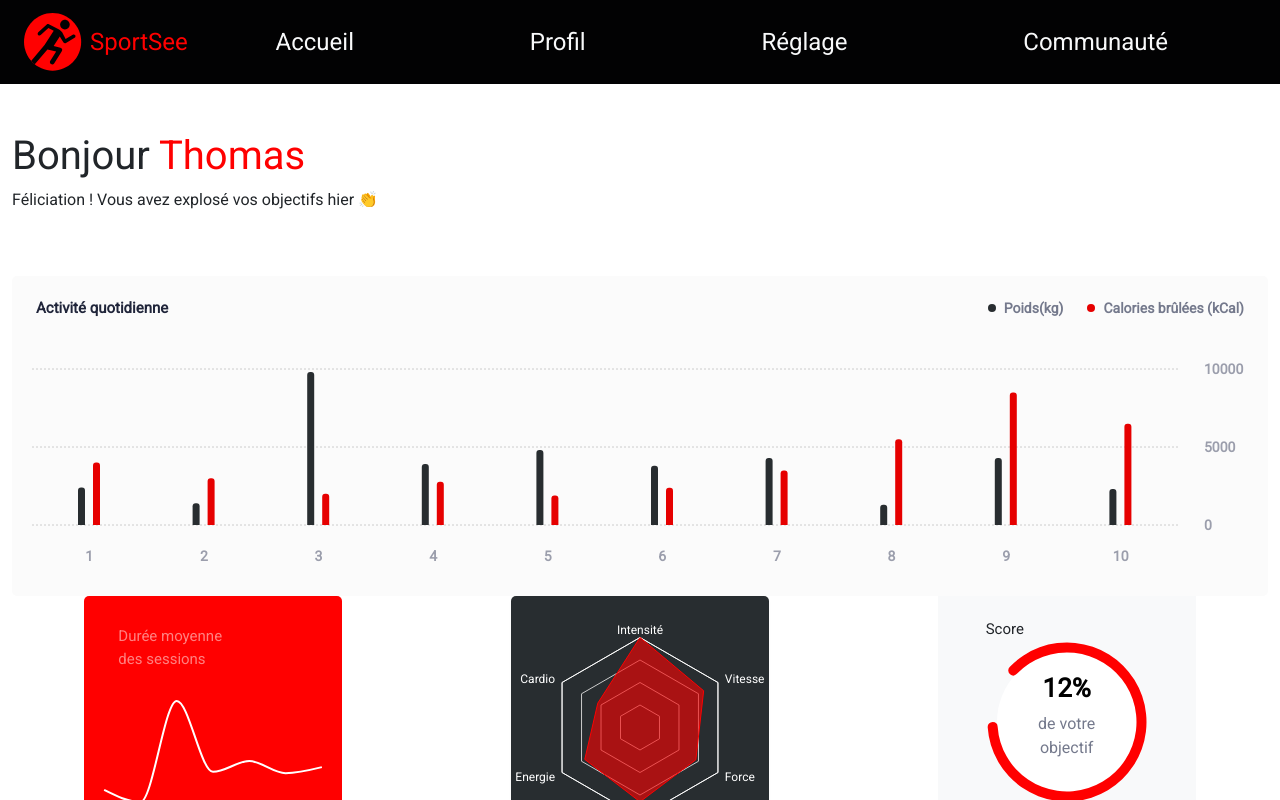
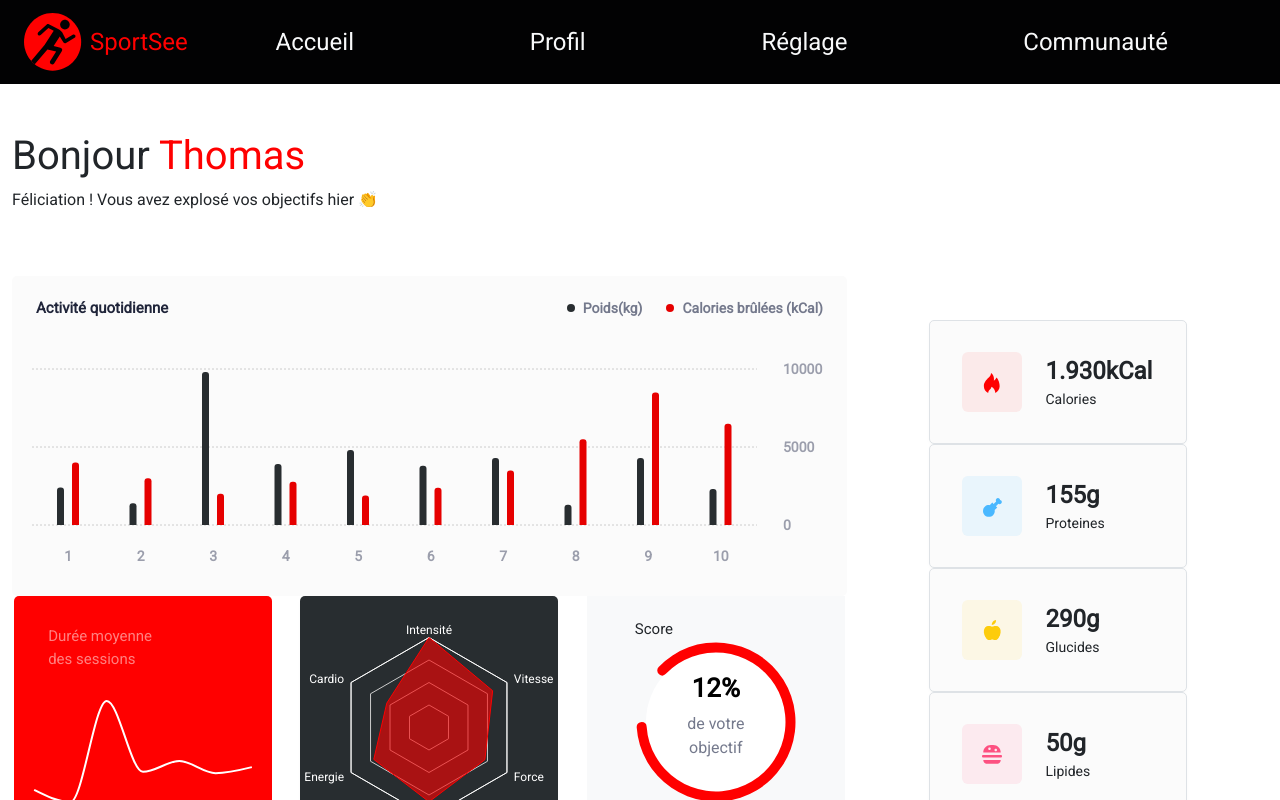
Before and after one commit to timothegonin/timothe_gonin_12_062022, a React (Create React App) app: page / in a window 1280 px wide. Shown: the top 800 px of the page. Built offline with nearby package versions, Linux system fonts and the light colour scheme.

Commit message:
📱 🚧 main layout step 2

```diff
--- a/src/components/Dashboard/index.jsx
+++ b/src/components/Dashboard/index.jsx
@@ -26,13 +26,17 @@ function Dashboard() {
           </section>
         </Col>
       </Row>
-      <Container fluid className="charts-collection__wrapper">
+      <Container
+        fluid
+        className="d-flex flex-column align-items-center flex-xl-row justify-content-xl-between"
+      >
+        <Col className="charts-collection__wrapper">
           <Row>
-          {/* <Col> */}
+            <Col className="d-flex justify-content-center">
               <Activity />
-          {/* </Col> */}
+            </Col>
           </Row>
-        <Row fluid>
+          <Row>
             <Col className="d-flex justify-content-center px-0">
               <SessionsDuration />
             </Col>
@@ -43,12 +47,19 @@ function Dashboard() {
               <Score />
             </Col>
           </Row>
-      </Container>
-
+        </Col>
+        <Col className="d-flex justify-content-evenly flex-wrap">
           <Calories />
           <Proteines />
           <Glucides />
           <Lipides />
+        </Col>
+      </Container>
+
+      {/* <Calories />
+      <Proteines />
+      <Glucides />
+      <Lipides /> */}
     </main>
   )
 }
--- a/src/styles/scss/components/_charts.scss
+++ b/src/styles/scss/components/_charts.scss
@@ -1,4 +1,9 @@
 .charts {
+  &-collection {
+    &__wrapper {
+      max-width: 835px;
+    }
+  }
   &__content {
     height: 320px;
     width: 835px;
```
Lines whose indentation alone changed are shown as unchanged.
